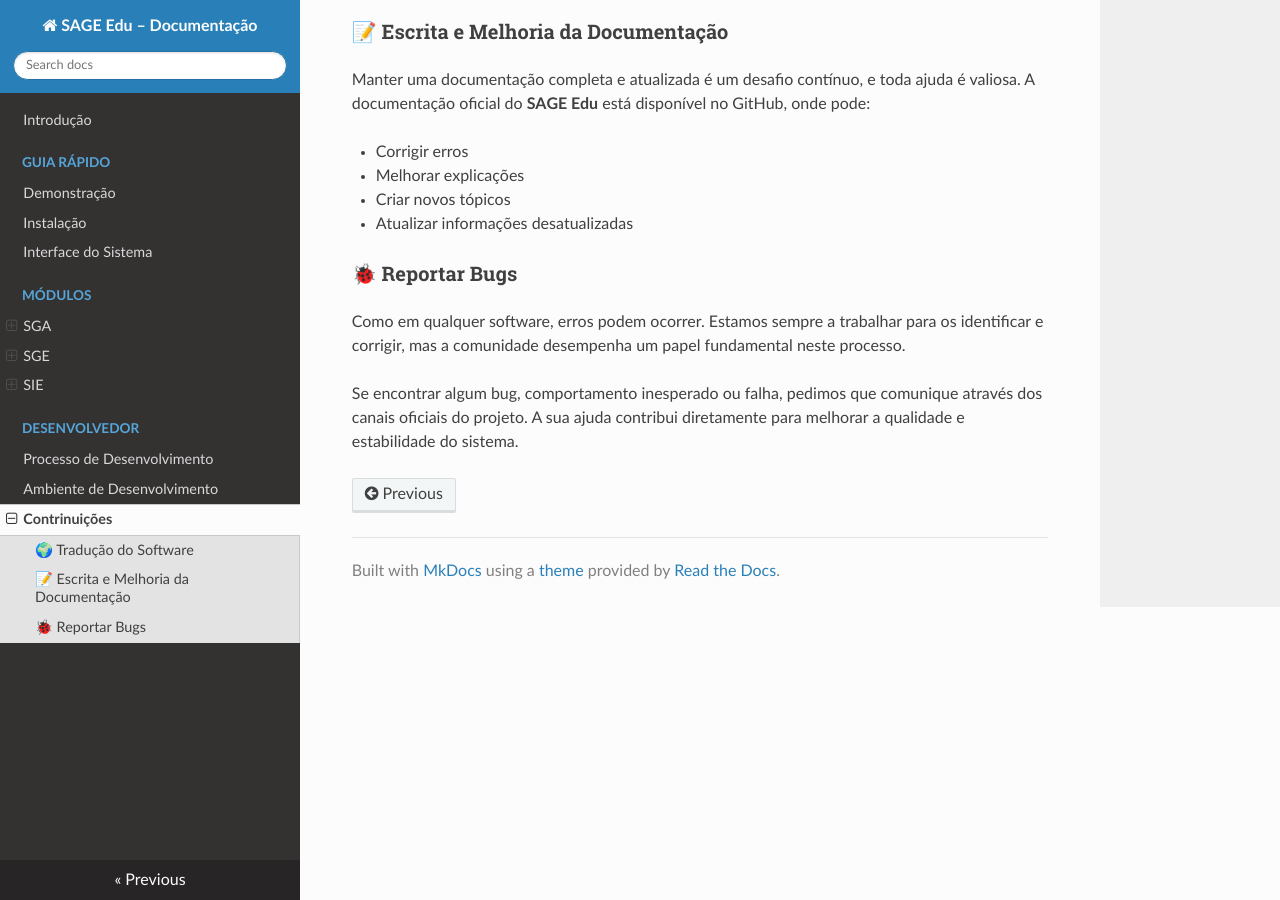
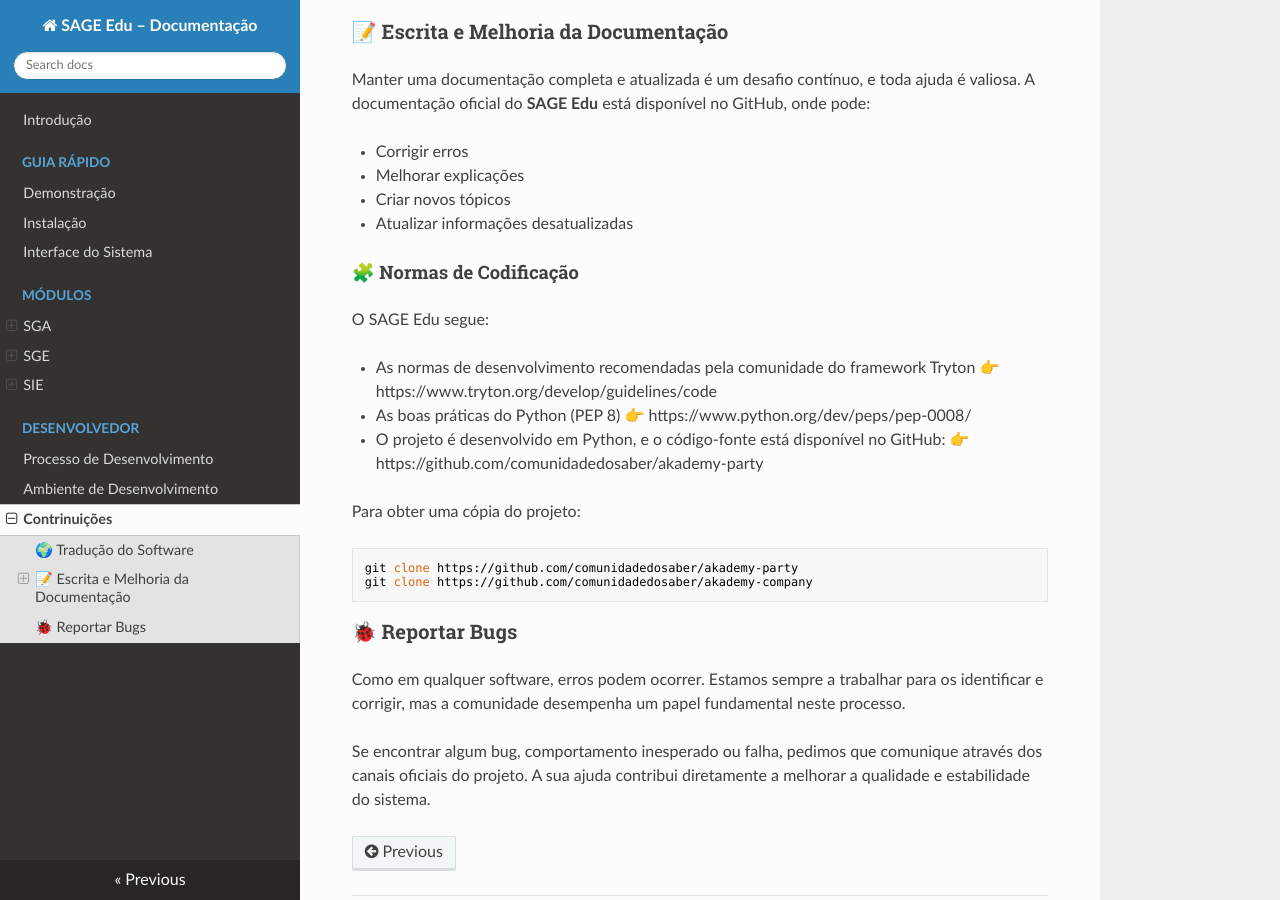
Before and after one commit to zacariasjuliano/sage-edu-docs, an MkDocs documentation site: the page built from docs/guia/contributing.md, in a window 1280 px wide and 900 px high, scrolled down 596 px. Built offline with MkDocs 1.6.1, drawn with Linux system fonts in a browser that asks for light colours; nearby versions of some CDN libraries.

Commit message:
Contributing to codebase

````diff
--- a/docs/guia/contributing.md
+++ b/docs/guia/contributing.md
@@ -27,9 +27,29 @@
 * Criar novos tópicos
 * Atualizar informações desatualizadas
 
+#### 🧩 Normas de Codificação
+
+O SAGE Edu segue:
+
+* As normas de desenvolvimento recomendadas pela comunidade do framework Tryton
+👉 https://www.tryton.org/develop/guidelines/code
+
+* As boas práticas do Python (PEP 8)
+👉 https://www.python.org/dev/peps/pep-0008/
+
+* O projeto é desenvolvido em Python, e o código-fonte está disponível no GitHub:
+👉 https://github.com/comunidadedosaber/akademy-party
+
+Para obter uma cópia do projeto:
+
+```bash
+git clone https://github.com/comunidadedosaber/akademy-party
+git clone https://github.com/comunidadedosaber/akademy-company
+```
+
 
 ### 🐞 Reportar Bugs
 
 Como em qualquer software, erros podem ocorrer. Estamos sempre a trabalhar para os identificar e corrigir, mas a comunidade desempenha um papel fundamental neste processo.
 
-Se encontrar algum bug, comportamento inesperado ou falha, pedimos que comunique através dos canais oficiais do projeto. A sua ajuda contribui diretamente para melhorar a qualidade e estabilidade do sistema.
+Se encontrar algum bug, comportamento inesperado ou falha, pedimos que comunique através dos canais oficiais do projeto. A sua ajuda contribui diretamente a melhorar a qualidade e estabilidade do sistema.
````
